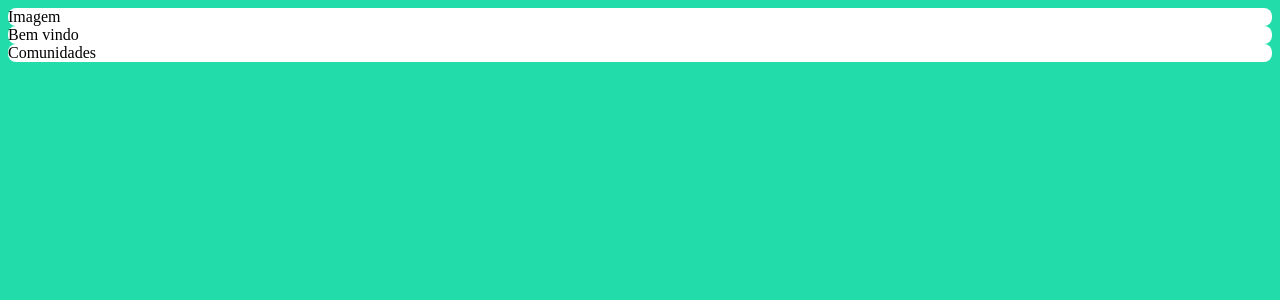
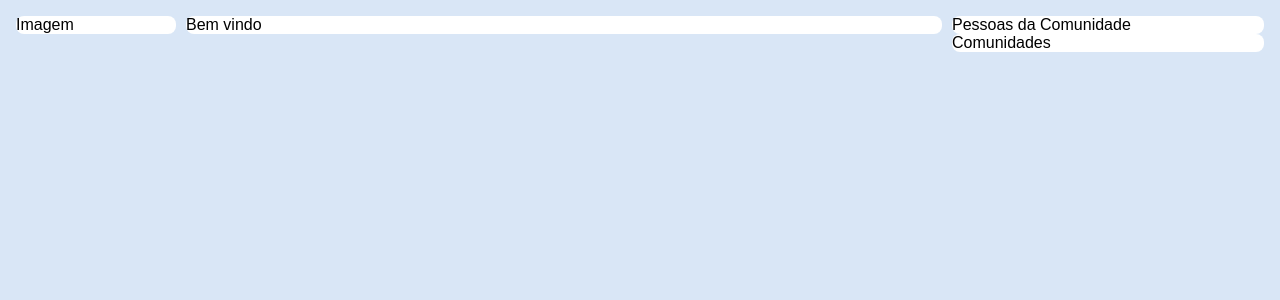
Before and after one commit to SandHilt/social_x, a Next.js app: page / in a window 1280 px wide. Shown: the top 300 px of the page. Built offline with nearby package versions, Linux system fonts and the light colour scheme.

Commit message:
style: :lipstick: some styles

```diff
--- a/pages/_app.tsx
+++ b/pages/_app.tsx
@@ -3,8 +3,22 @@ import { ReactElement } from 'react'
 import { createGlobalStyle, ThemeProvider } from 'styled-components'
 
 const GlobalStyle = createGlobalStyle`
+  /** Reset CSS */
+  * {
+    margin: 0;
+    padding: 0;
+    box-sizing: border-box;
+  }
+
   body {
-    background-color: #2da;
+    font-family: sans-serif;
+    background-color: #D9E6F6;
+  }
+
+  #__next {
+    display: flex;
+    min-height: 100vh;
+    flex-direction: column;
   }
 `
 
--- a/pages/index.tsx
+++ b/pages/index.tsx
@@ -3,15 +3,43 @@ import styled from 'styled-components'
 
 const Box = styled.section`
   background-color: #fff;
-  border-radius: 8px;
+  border-radius: 0.5rem;
+`
+
+const MainGrid = styled.main`
+  display: grid;
+  grid-gap: 10px;
+  padding: 16px;
+
+  @media (min-width: 860px) {
+    grid-template-areas: 'profile welcome profileRelations';
+    grid-template-columns: 160px 1fr 312px;
+  }
+`
+
+const Profile = styled.section`
+  grid-area: profile;
+`
+const Welcome = styled.section`
+  grid-area: welcome;
+`
+const ProfileRelations = styled.section`
+  grid-area: profileRelations;
 `
 
 export default function Home(): ReactElement {
   return (
-    <main>
-      <Box>Imagem</Box>
-      <Box>Bem vindo</Box>
-      <Box>Comunidades</Box>
-    </main>
+    <MainGrid>
+      <Profile>
+        <Box>Imagem</Box>
+      </Profile>
+      <Welcome>
+        <Box>Bem vindo</Box>
+      </Welcome>
+      <ProfileRelations>
+        <Box>Pessoas da Comunidade</Box>
+        <Box>Comunidades</Box>
+      </ProfileRelations>
+    </MainGrid>
   )
 }
```
